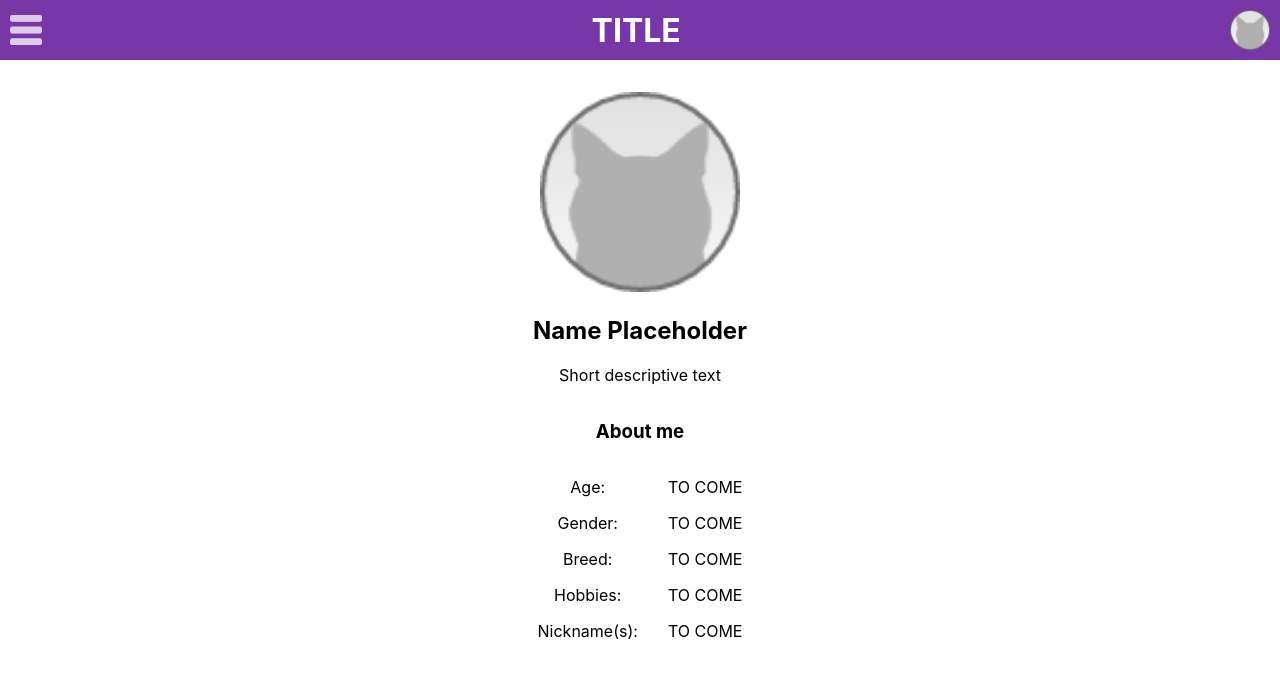
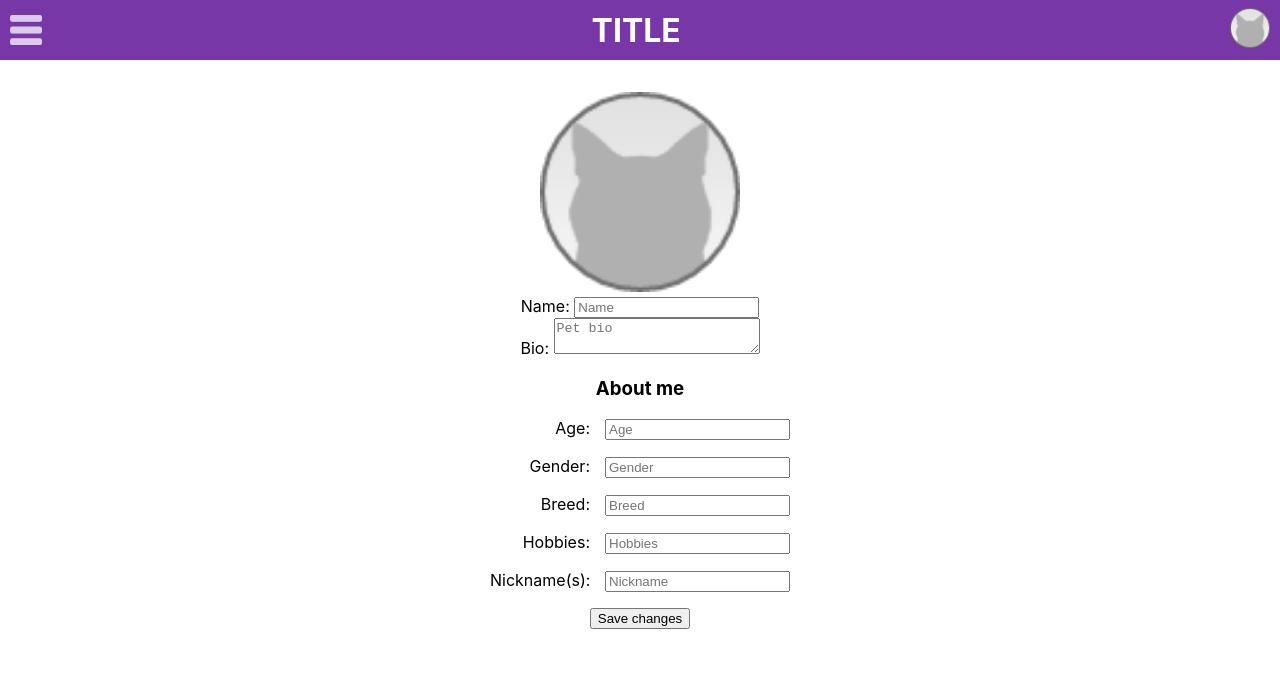
Before and after one commit to LaszloWa/social-pet-network, a React (Create React App) app: page /profile in a window 1280 px wide. Shown: the top 678 px of the page. Built offline with nearby package versions, Linux system fonts and the light colour scheme.

Commit message:
split profile component into private component (editable for user) and public component (non-editable), added reusable component for input and profile pic

```diff
--- a/package.json
+++ b/package.json
@@ -6,9 +6,11 @@
     "@testing-library/jest-dom": "^4.2.4",
     "@testing-library/react": "^9.5.0",
     "@testing-library/user-event": "^7.2.1",
+    "firebase": "^7.14.4",
     "node-sass": "^4.14.1",
     "react": "^16.13.1",
     "react-dom": "^16.13.1",
+    "react-router-dom": "^5.2.0",
     "react-scripts": "3.4.1"
   },
   "scripts": {
--- a/public/index.html
+++ b/public/index.html
@@ -1,15 +1,13 @@
 <!DOCTYPE html>
 <html lang="en">
+
 <head>
   <meta charset="utf-8" />
   <link rel="icon" href="%PUBLIC_URL%/favicon.ico" />
   <meta name="viewport" content="width=device-width, initial-scale=1" />
   <meta name="theme-color" content="#000000" />
-    <meta
-      name="description"
-      content="Web site created using create-react-app"
-    />
-    <link rel="apple-touch-icon" href="%PUBLIC_URL%/logo192.png" />
+  <meta name="description" content="Web site created using create-react-app" />
+  <!-- <link rel="apple-touch-icon" href="%PUBLIC_URL%/logo192.png" /> -->
   <!--
       manifest.json provides metadata used when your web app is installed on a
       user's mobile device or desktop. See https://developers.google.com/web/fundamentals/web-app-manifest/
@@ -26,6 +24,7 @@
     -->
   <title>React App</title>
 </head>
+
 <body>
   <noscript>You need to enable JavaScript to run this app.</noscript>
   <div id="root"></div>
@@ -40,4 +39,5 @@
       To create a production bundle, use `npm run build` or `yarn build`.
     -->
 </body>
+
 </html>
--- a/src/App.js
+++ b/src/App.js
@@ -1,15 +1,22 @@
 import React from 'react';
+import { Route, Switch } from 'react-router-dom';
 
 import Header from './components/header/header.component';
-import ProfilePage from './pages/profile/profile.component';
+import PublicProfilePage from './pages/public-profile/public-profile.component';
+import PrivateProfilePage from './pages/private-profile/private-profile.component';
 
 import './App.css';
 
 function App() {
+  const userName = 'Bob';
+
   return (
     <div className="App">
       <Header />
-      <ProfilePage />
+      <Switch>
+        <Route path="/profile" component={PrivateProfilePage} />
+        <Route path={`/profile:${userName}`} component={PublicProfilePage} />
+      </Switch>
     </div>
   );
 }
--- a/src/components/header/header.component.jsx
+++ b/src/components/header/header.component.jsx
@@ -1,4 +1,5 @@
 import React from 'react';
+import { Link } from 'react-router-dom';
 
 import menuIcon from '../../assets/menu-icon.png';
 import ProfilePic from '../profile-pic/profile-pic.component';
@@ -9,7 +10,9 @@ const Header = () => (
     <div className="header">
         <img src={menuIcon} alt="icon for drop down menu" className="menu-icon"/>
         <h1 className="header-title">TITLE</h1>
-        <ProfilePic />
+        <Link className="profile-page" to="/profile" >
+            <ProfilePic />
+        </ Link>
 
         {/* <img src={profilePicture ? profilePicture : "X"} alt={title === "profile" ? "close profile page" : "open personal profile"} className="var-header-icon"/> */}
     </div>
--- /dev/null
+++ b/src/components/input-field/input-field.component.jsx
@@ -0,0 +1,16 @@
+import React from 'react';
+
+const InputField = ({ labelName, type, name, placeholder, value, handleChange }) => (
+    <label>
+        { labelName ? (`${labelName}: `) : "" }
+        <input
+            type={type}
+            name={name}
+            placeholder={placeholder}
+            value={value}
+            onChange={handleChange}
+        />
+    </label>
+);
+
+export default InputField;
--- a/src/index.js
+++ b/src/index.js
@@ -1,11 +1,16 @@
 import React from 'react';
 import ReactDOM from 'react-dom';
+import { BrowserRouter } from 'react-router-dom';
+
+import App from './App';
+
 import './index.css';
-import App from './App';
 
 ReactDOM.render(
   <React.StrictMode>
-    <App />
+    <BrowserRouter>
+      <App />
+    </BrowserRouter>
   </React.StrictMode>,
   document.getElementById('root')
 );
--- /dev/null
+++ b/src/pages/private-profile/private-profile.component.jsx
@@ -0,0 +1,84 @@
+import React, { useState } from 'react';
+
+import ProfilePic from '../../components/profile-pic/profile-pic.component';
+import InputField from '../../components/input-field/input-field.component';
+
+import './private-profile.styles.scss';
+
+const PrivateProfilePage = () => {
+    const [userProfile, setUserProfile] = useState({profileName: ""});
+
+    const { profileName, profileBio } = userProfile;
+
+    const handleChange = (event) => {
+        const {name, value } = event.target
+
+        setUserProfile({ ...userProfile, [name]: value })
+
+        console.log(userProfile)
+    }
+
+   return (
+        <div>
+            <div className="profile-pic">
+                <ProfilePic height={200} width={200} />
+            </div>
+            <div className="profile-header">
+                <InputField
+                    labelName="Name"
+                    type="text"
+                    name="profileName"
+                    placeholder="Name"
+                    value={profileName}
+                    handleChange={handleChange}
+                />
+                <div>
+                    <label htmlFor="profileBio" >Bio: </label>
+                    <textarea
+                        className="profile-description"
+                        placeholder="Pet bio"
+                        name="profileBio"
+                        id="profileBio"
+                        onChange={handleChange}
+                    >
+                            { profileBio ? profileBio : null}
+                    </textarea>
+                </div>
+            </div>
+            <div className="about-me-section">
+                <h3>About me</h3>
+                <form className="about-me-form">
+                    <div>
+                        <label htmlFor="age">Age: </label>
+                        <input type="text" id="age" placeholder="Age" value="" />
+                    </div>
+                    <div>
+                        <label htmlFor="gender">Gender: </label>
+                        <input type="text" id="gender" placeholder="Gender" />
+                    </div>
+                    <div>
+                        <label htmlFor="breed">Breed: </label>
+                        <input type="text" id="breed" placeholder="Breed" />
+                    </div>
+                    <div>
+                        <label htmlFor="hobbies">Hobbies: </label>
+                        <input type="text" id="hobbies" placeholder="Hobbies" />
+                    </div>
+                    <div>
+                        <label htmlFor="nickname">Nickname(s): </label>
+                        <input type="text" id="nickname" placeholder="Nickname" />
+                    </div>
+                </form>
+                <button type="submit" >Save changes</button>
+            </div>
+            <div className="recent-posts">
+                {
+                //TODO: add wall post component
+                }
+            </div>
+        </div>
+    )
+};
+
+
+export default PrivateProfilePage;
--- /dev/null
+++ b/src/pages/private-profile/private-profile.styles.scss
@@ -0,0 +1,43 @@
+.profile-pic {
+    margin-top: 2rem;
+}
+
+.profile-header {
+    display: flex;
+    flex-direction: column;
+    justify-content: center;
+
+    textarea {
+        width: 200px;
+        margin: auto;
+    }
+}
+
+.about-me-section {
+   width: 100vw;
+   display: flex;
+   flex-direction: column;
+   align-items: center;
+
+
+    .about-me-form {
+        //grid-template-columns: 153px 153px;
+        padding: 0px 15px;
+
+        div {
+            text-align: end;
+            margin-bottom: 1rem;
+
+            label {
+                display: inline-block;
+                width: 100px;
+                padding-right: 15px;
+            }
+
+            input {
+                z-index: 1;
+            }
+        }
+
+    }
+}
--- a/src/pages/profile/profile.component.jsx
+++ b/src/pages/public-profile/public-profile.component.jsx
@@ -2,9 +2,9 @@ import React from 'react';
 
 import ProfilePic from '../../components/profile-pic/profile-pic.component';
 
-import './profile.styles.scss';
+import './public-profile.styles.scss';
 
-const ProfilePage = () => {
+const PublicProfilePage = () => {
    return (
         <div>
             <div className="profile-pic">
@@ -42,4 +42,4 @@ const ProfilePage = () => {
     )
 };
 
-export default ProfilePage;
+export default PublicProfilePage;
```
Also changed, not shown: src/firebase/firebase.utils.js (added, +15 -0 lines), public/logo192.png (added), public/manifest.json, src/pages/public-profile/public-profile.styles.scss (renamed from src/pages/profile/profile.styles.scss), 1 other file (tests, documents, lock files or other folders). Lines whose indentation alone changed are shown as unchanged.
